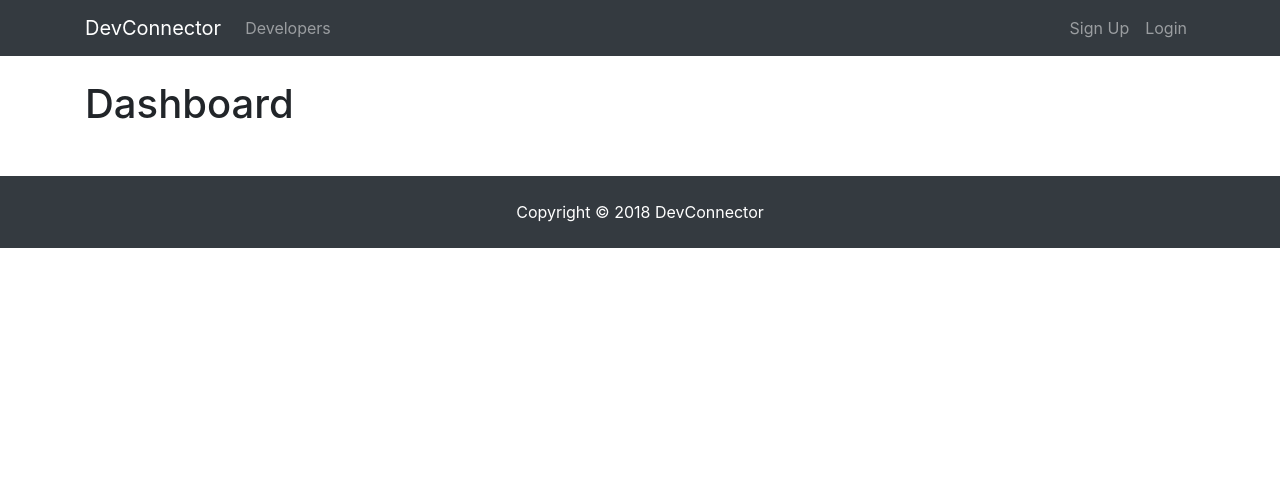
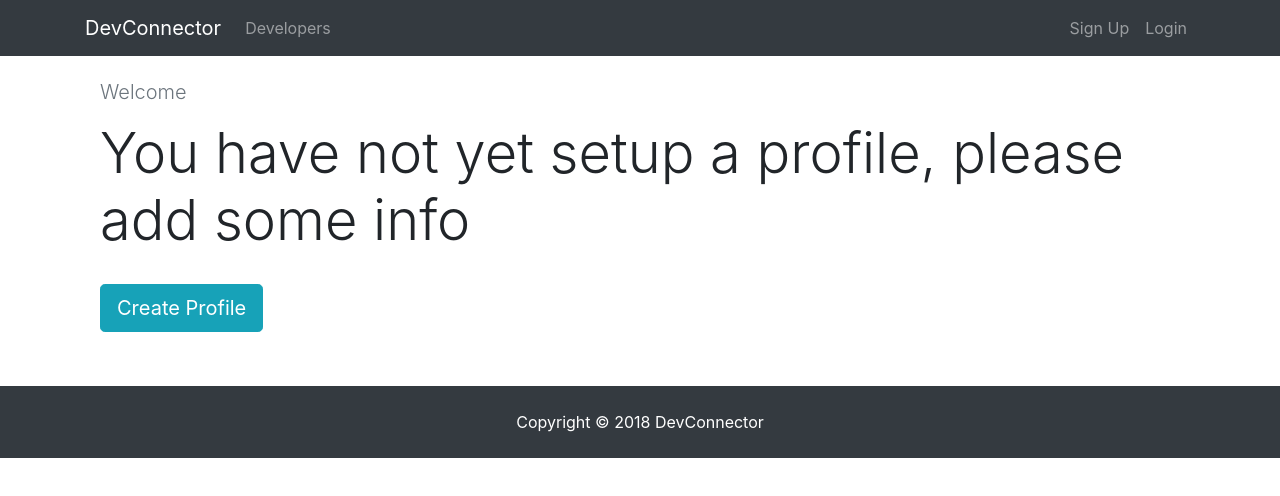
Before and after one commit to Reactomaniac/devCon, a React (Create React App) app in the folder client/: page /dashboard in a window 1280 px wide. Shown: the top 496 px of the page. Built offline with nearby package versions, Linux system fonts and the light colour scheme; no server answers.

Commit message:
Add Spinner for profile load.

```diff
--- /dev/null
+++ b/client/src/components/common/Spinner.js
@@ -0,0 +1,14 @@
+import React from "react";
+import spinner from "./spinner.gif";
+
+export default () => {
+  return (
+    <div>
+      <img
+        src={spinner}
+        style={{ width: "200px", margin: "auto", display: "block" }}
+        alt="Loading"
+      />
+    </div>
+  )
+}
--- a/client/src/components/dashboard/Dashboard.js
+++ b/client/src/components/dashboard/Dashboard.js
@@ -1,19 +1,63 @@
 import React, { Component } from "react";
+import { Link } from "react-router-dom";
 import PropTypes from "prop-types";
 import { connect } from "react-redux";
 import { getCurrentProfile } from "../../actions/profileActions";
+import Spinner from "../common/Spinner";
 
 class Dashboard extends Component {
   componentDidMount() {
     this.props.getCurrentProfile();
   }
   render() {
+    const { user } = this.props.auth;
+    const { profile, loading } = this.props.profile;
+
+    let dashboardContent;
+
+    if (profile === null || loading) {
+      dashboardContent = <Spinner />;
+    } else {
+      if (Object.keys(profile).length > 0) {
+        dashboardContent = <h4>TODO: DISPLAY PROFILE</h4>
+      } else {
+        dashboardContent = (
+          <div>
+            <p className="lead text-muted">Welcome { user.name } </p>
+            <p> You have not yet setup a profile, please add some info</p>
+            <Link to="/create-profile" className="btn btn-lg btn-info">
+              Create Profile
+            </Link>
+          </div>
+        )
+      }
+    }
+
     return (
-      <div>
-        <h1>Dashboard</h1>
+      <div className="dashboard">
+        <div className="container">
+          <div className="row">
+            <div className="col-md-12">
+              <div className="display-4">
+                {dashboardContent}
+              </div>
+            </div>
+          </div>
+        </div>
       </div>
       )
   }
 }
 
-export default connect(null, { getCurrentProfile })(Dashboard);
+Dashboard.propTypes = {
+  getCurrentProfile: PropTypes.func.isRequired,
+  auth: PropTypes.object.isRequired,
+  profile: PropTypes.object.isRequired
+}
+
+const mapStateToProps = state => ({
+  profile: state.profile,
+  auth: state.auth
+});
+
+export default connect(mapStateToProps, { getCurrentProfile })(Dashboard);
```
Also changed, not shown: client/src/components/common/spinner.gif (added).
